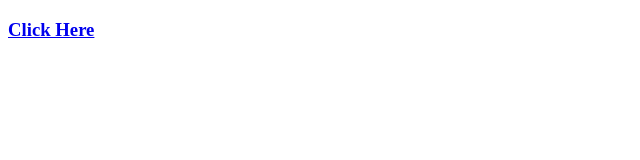
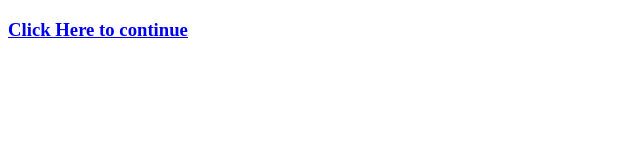
Before and after one commit to coolkarni03/message, a plain HTML site: page WebContent/index.html in a window 1280 px wide. Shown: the whole page, without its empty margins (0-640 px from the left). Drawn offline with Linux system fonts and the light colour scheme.

Commit message:
changes in dev branch

```diff
--- a/WebContent/index.html
+++ b/WebContent/index.html
@@ -6,7 +6,7 @@
 </head>
 <body>
 
- <h3> <a href="/welcome">Click Here </a> </h3>
+ <h3> <a href="/welcome">Click Here to continue </a> </h3>
 
 </body>
 </html>
```
